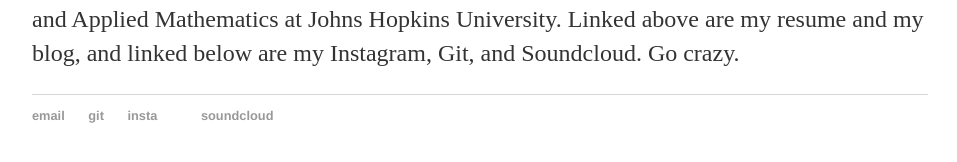
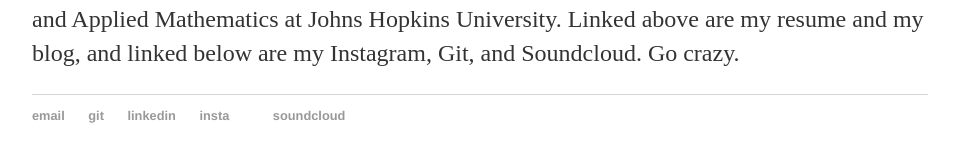
Before and after one commit to matthewjlee/matthewjlee.github.io, a Jekyll site: the page built from about/index.html, in a window 1280 px wide. Shown: the part 637-799 px from the top of the page, without its empty margins (160-1117 px from the left). Built offline with Jekyll 4.4.1, drawn with Linux system fonts in a browser that asks for light colours.

Commit message:
fixed linkedin

```diff
--- a/_layouts/default.html
+++ b/_layouts/default.html
@@ -23,6 +23,7 @@
 	    		<ul>
 	        		<li><a href="mailto:matthewjlee256@gmail.com">email</a></li>
 	        		<li><a href="https://github.com/matthewjlee">git</a></li>
+	        		<li><a href="https://www.linkedin.com/in/matthew-lee-57b66396">linkedin</a></li>
 	        		<li><a href="https://www.instagram.com/matthewjlay/">insta</a><li>
 	        		<li><a href="https://soundcloud.com/matthew-lee-5">soundcloud</a><li>
 				</ul>
```
